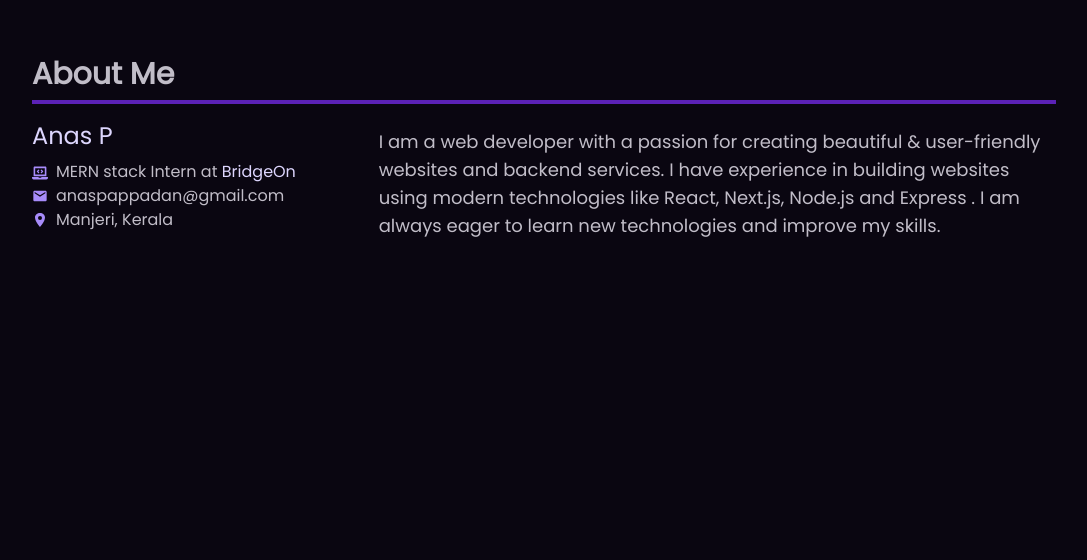
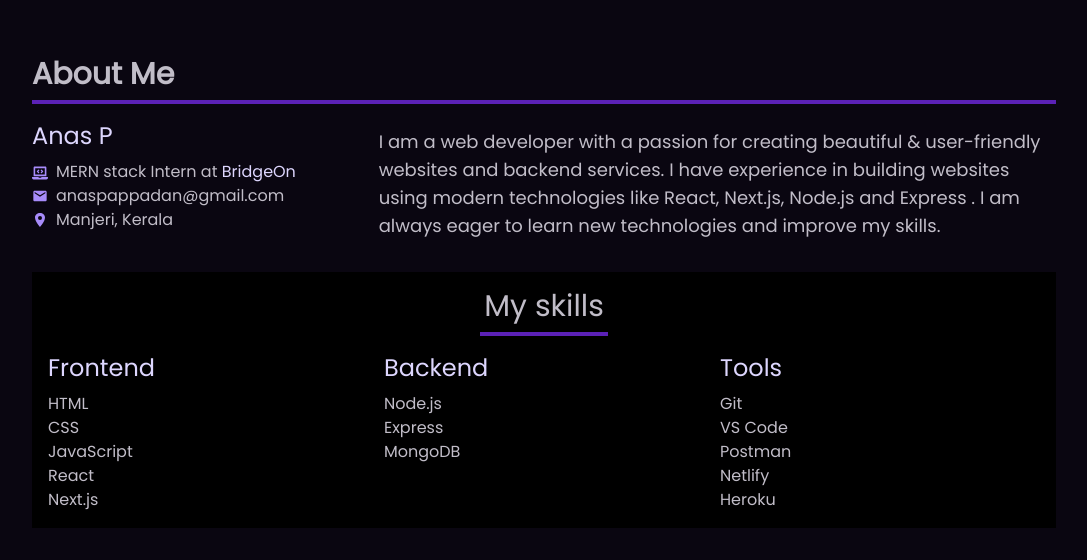
Before and after one commit to anaspxr/portfolio-nextjs15, a Next.js app: page / in a window 1280 px wide. Shown: the part 744-1304 px from the top of the page, without its empty margins (96-1183 px from the left). Before the commit the page ends 1016 px from the top, so only its background shows below. Built offline with nearby package versions, Linux system fonts and the light colour scheme.

Commit message:
add skills section

```diff
--- a/src/app/page.tsx
+++ b/src/app/page.tsx
@@ -1,11 +1,13 @@
 import About from "@/components/sections/about";
 import Hero from "@/components/sections/hero";
+import Skills from "@/components/sections/skills";
 
 export default function Home() {
   return (
     <div>
       <Hero />
       <About />
+      <Skills />
     </div>
   );
 }
--- /dev/null
+++ b/src/components/sections/skills.tsx
@@ -0,0 +1,39 @@
+export default function Skills() {
+  return (
+    <div className="mx-4 sm:mx-12 mb-8 md:mx-20 lg:mx-32 p-4 bg-black ">
+      <h2 className="text-3xl text-center">My skills</h2>
+      <div
+        className={`my-2 h-1 w-32 m-auto bg-violet-800 transition-[width] duration-700 ease-in-out`}></div>
+      <div className="grid lg:grid-cols-3 md:grid-cols-2 gap-4">
+        <div>
+          <p className="text-2xl text-violet-200 my-2">Frontend</p>
+          <ul>
+            <li>HTML</li>
+            <li>CSS</li>
+            <li>JavaScript</li>
+            <li>React</li>
+            <li>Next.js</li>
+          </ul>
+        </div>
+        <div>
+          <p className="text-2xl text-violet-200 my-2">Backend</p>
+          <ul>
+            <li>Node.js</li>
+            <li>Express</li>
+            <li>MongoDB</li>
+          </ul>
+        </div>
+        <div>
+          <p className="text-2xl text-violet-200 my-2">Tools</p>
+          <ul>
+            <li>Git</li>
+            <li>VS Code</li>
+            <li>Postman</li>
+            <li>Netlify</li>
+            <li>Heroku</li>
+          </ul>
+        </div>
+      </div>
+    </div>
+  );
+}
```
